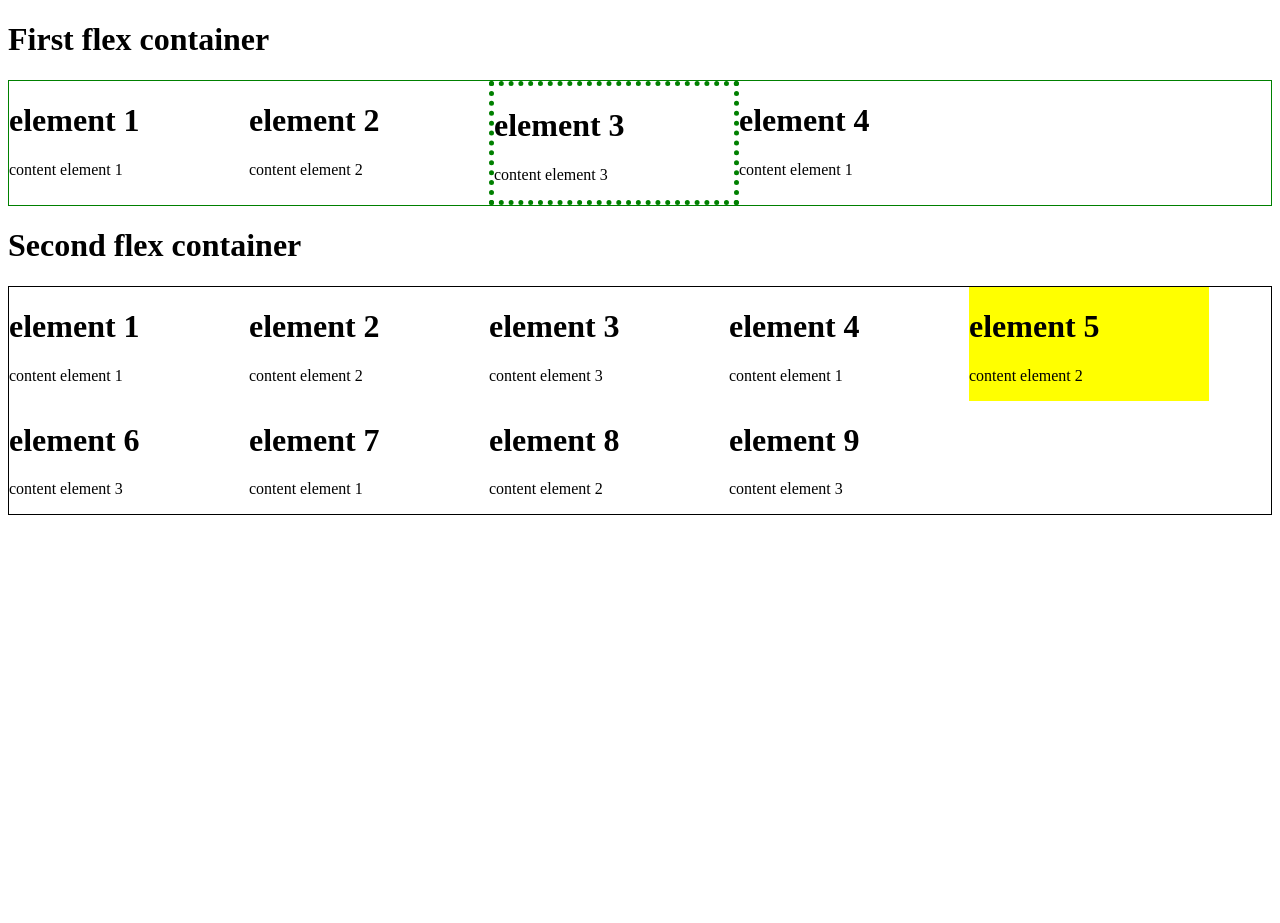
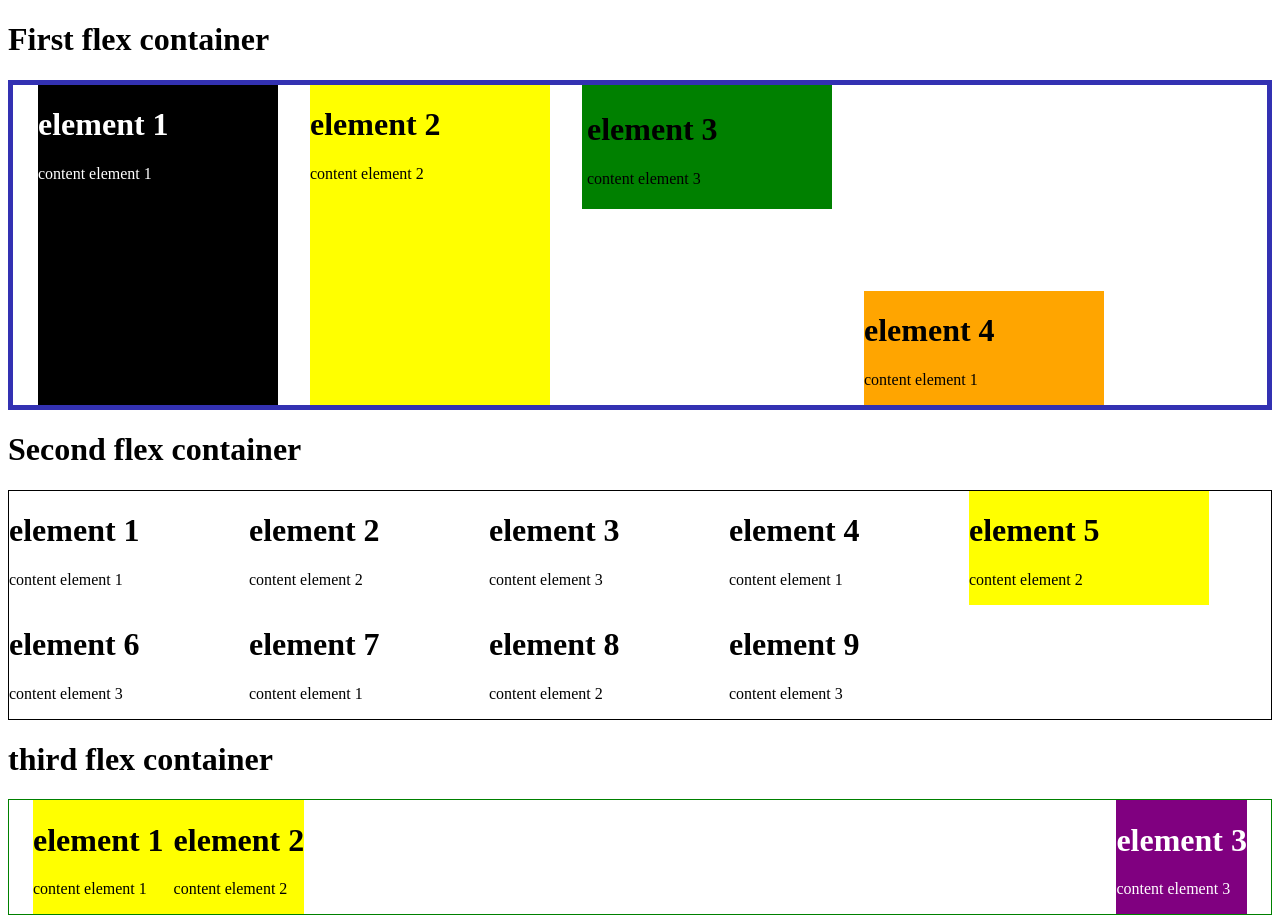
Before and after one commit to heridev/katas-various-languages, a plain HTML site: page html_practices/flexbox_test_one/index.html in a window 1280 px wide. Before the commit the page ends 800 px from the top, so only its background shows below. Drawn offline with Linux system fonts and the light colour scheme.

Commit message:
Practices of flexbox for layouts

```diff
--- a/html_practices/flexbox_test_one/index.html
+++ b/html_practices/flexbox_test_one/index.html
@@ -1,16 +1,18 @@
 <!DOCTYPE html>
 <html>
+
 <head>
   <link href="main-styles.css" rel="stylesheet">
 </head>
+
 <body>
   <h1>First flex container</h1>
   <div class="first-flex-container">
-      <div class="element-1 flex-item">
+    <div class="first-container__element-1 flex-item">
       <h1>element 1</h1>
       <p>content element 1</p>
     </div>
-      <div class="element-2 flex-item">
+    <div class="first-container__element-2 flex-item">
       <h1>element 2</h1>
       <p>content element 2</p>
     </div>
@@ -18,7 +20,7 @@
       <h1>element 3</h1>
       <p>content element 3</p>
     </div>
-      <div class="element-4 flex-item">
+    <div class="first-container__element-4 flex-item">
       <h1>element 4</h1>
       <p>content element 1</p>
     </div>
@@ -64,5 +66,25 @@
       <p>content element 3</p>
     </div>
   </div>
+
+  <h1>third flex container</h1>
+  <div class="third-flex-container">
+    <div class="logo-and-text-container third-flex-container__item">
+      <div class="third-container__element-1 third-contrainer__flex-item">
+        <h1>element 1</h1>
+        <p>content element 1</p>
+      </div>
+      <div class="third-container__element-2 third-contrainer__flex-item">
+        <h1>element 2</h1>
+        <p>content element 2</p>
+      </div>
+    </div>
+    <div class="third-container__option-menu third-flex-container__item">
+      <h1>element 3</h1>
+      <p>content element 3</p>
+    </div>
+  </div>
+  </div>
 </body>
+
 </html>
--- a/html_practices/flexbox_test_one/main-styles.css
+++ b/html_practices/flexbox_test_one/main-styles.css
@@ -1,6 +1,11 @@
 .first-flex-container {
-  border: 1px solid green;
+  border: 5px solid rgb(51, 49, 178);
   display: flex;
+  height: 20em;
+  gap: 2em;
+  padding: 0 25px;
+  align-items: stretch;
+  flex-wrap: wrap;
 }
 
 .second-flex-container {
@@ -9,9 +14,28 @@
   flex-wrap: wrap;
 }
 
+.first-container__element-1 {
+  flex-shrink: 0;
+  background: black;
+  color: white;
+}
+
+.first-container__element-2 {
+  flex-shrink: 0;
+  background: yellow;
+}
+
 .first-container__element-3 {
   flex-shrink: 0;
+  background: green;
   border: dotted green 5px;
+  align-self: flex-start;
+}
+
+.first-container__element-4 {
+  flex-shrink: 0;
+  background: orange;
+  align-self: flex-end;
 }
 
 .element-5 {
@@ -21,3 +45,25 @@
 .flex-item {
   width: 15em;
 }
+
+.third-flex-container {
+  flex-wrap: wrap;
+  display: flex;
+  justify-content: space-between;
+  border: green 1px solid;
+}
+
+.third-flex-container__item {
+  margin: 0 24px;
+}
+
+.logo-and-text-container {
+  display: flex;
+  gap: 10px;
+  background: yellow;
+}
+
+.third-container__option-menu {
+  background: purple;
+  color: white;
+}
--- /dev/null
+++ b/html_practices/holy_grail_layout/styles.css
@@ -0,0 +1,40 @@
+body {
+  display: flex;
+  flex-direction: column;
+}
+
+.main-header {
+  background: green;
+  height: 117px;
+  text-align: center;
+}
+
+.main-content {
+  background: yellow;
+  display: flex;
+  height: 20em;
+  justify-content: space-between;
+}
+
+.main-content__items {}
+
+.left-sidebar-content {
+  flex: 1;
+  background: brown;
+}
+
+.main-body-content {
+  flex: 1 1 23em;
+  background: orange;
+}
+
+.right-side-content {
+  flex: 1;
+  background: orangered;
+}
+
+.footer-content {
+  background: gray;
+  height: 117px;
+  text-align: center;
+}
```
Also changed, not shown: html_practices/holy_grail_layout/index.html (added, +30 -0 lines). Lines whose indentation alone changed are shown as unchanged.
